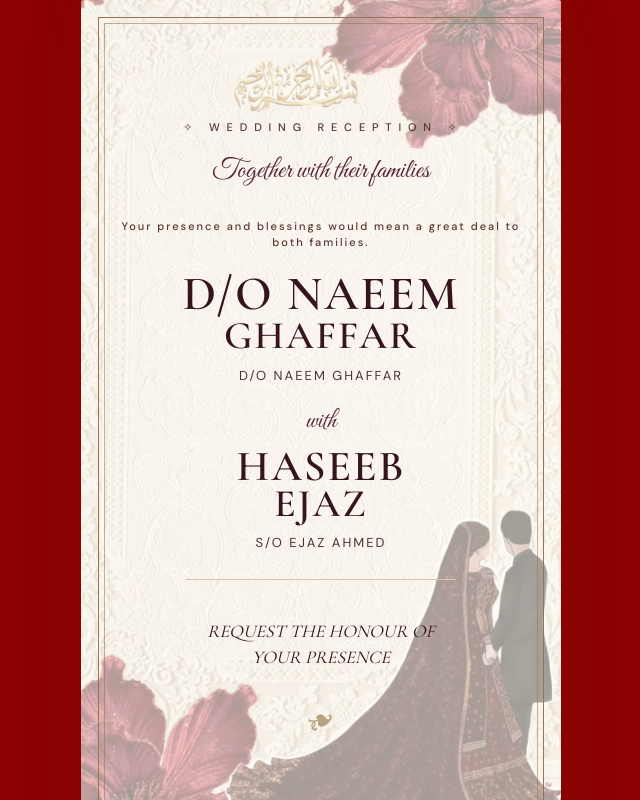
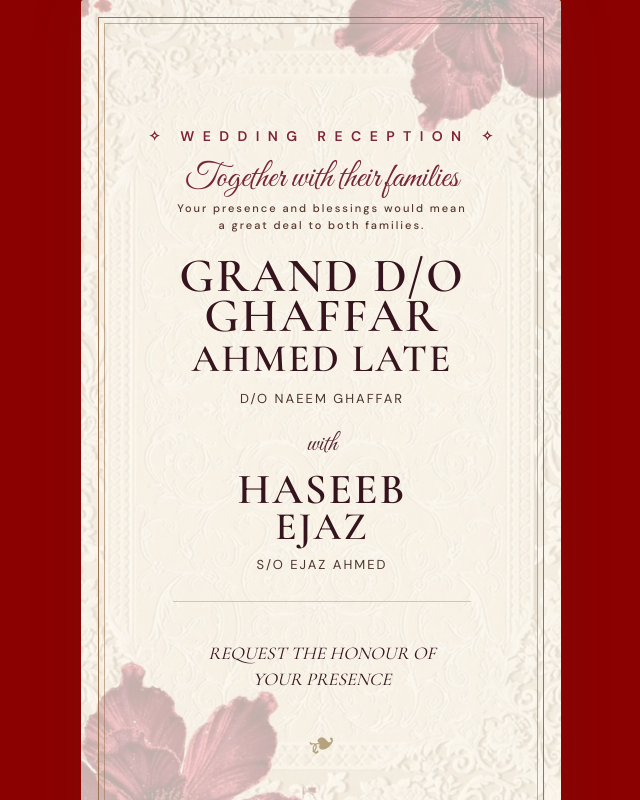
Before and after one commit to hamidmughal1827/wedding-invitation, a plain HTML site: page index.html in a window 1280 px wide. Both pictures are taken after a click on the button "Open wedding invitation". Shown: the part 25-825 px from the top of the page, without its empty margins (319-959 px from the left). Drawn offline with nearby package versions, Linux system fonts and the light colour scheme.

Commit message:
first commit

```diff
--- a/index.html
+++ b/index.html
@@ -19,7 +19,7 @@
         <span class="arabic">بِسْمِ اللّٰهِ الرَّحْمٰنِ الرَّحِيْمِ</span>
         <span class="seal">H <i>&</i> A</span>
         <span class="cover-kicker">WEDDING RECEPTION</span>
-        <span class="cover-names">D/O NAEEM GHAFFAR &amp; HASEEB EJAZ<br></span>
+        <span class="cover-names">GRAND D/O GHAFFAR AHMED &amp; HASEEB EJAZ<br></span>
       </button>
       <p class="tap-hint">T A P &nbsp; T O &nbsp; O P E N</p>
       <p class="cover-small">A celebration of love and togetherness</p>
@@ -30,7 +30,7 @@
         <div class="ornament">✧ &nbsp; W E D D I N G &nbsp; R E C E P T I O N &nbsp; ✧</div>
         <p class="script">Together with their families</p>
         <p class="small-caps">Your presence and blessings would mean a great deal to both families.</p>
-        <h1>D/O NAEEM<br><span>GHAFFAR</span></h1>
+        <h1>GRAND D/O GHAFFAR<br><span>AHMED LATE </span></h1>
         <p class="subline">D/O NAEEM GHAFFAR</p>
         <p class="script with">with</p>
         <h1 class="bride"> HASEEB<br><span>EJAZ</span></h1>
--- a/style.css
+++ b/style.css
@@ -3,7 +3,7 @@ html{scroll-behavior:smooth}body{margin:0;background:#8b0000;color:var(--ink);fo
 .invitation{width:min(100%,480px);margin:0 auto;background:var(--paper);min-height:100vh;overflow:hidden;box-shadow:0 0 55px #54493622}
 .cover-screen{min-height:100svh;display:flex;flex-direction:column;align-items:center;justify-content:center;position:relative;padding:30px 24px;background:#e4c45e url("background-cover.jpeg") center/cover no-repeat;overflow:hidden}
 .cover-glow{display:none}
-.envelope{position:relative;width:min(86%,340px);min-height:265px;border:1px solid #cdbd9c;background:linear-gradient(145deg,#f6f0e4,#e8ddc9);box-shadow:0 22px 35px #54452c24;display:flex;flex-direction:column;align-items:center;justify-content:center;padding:48px 15px 28px;cursor:pointer;color:var(--ink);transition:transform .7s,opacity .7s;z-index:1}
+.envelope{position:relative;width:min(78%,300px);min-height:230px;border:1px solid #cdbd9c;background:linear-gradient(145deg,#f6f0e4,#e8ddc9);box-shadow:0 22px 35px #54452c24;display:flex;flex-direction:column;align-items:center;justify-content:center;padding:36px 12px 20px;cursor:pointer;color:var(--ink);transform:translateY(clamp(-170px,-20vh,-125px));transition:transform .7s,opacity .7s;z-index:1}
 .envelope:before,.envelope:after{content:"";position:absolute;inset:0;pointer-events:none}
 .envelope:before{background:linear-gradient(145deg,transparent 49.7%,#c7b58e 50%,transparent 50.5%),linear-gradient(215deg,transparent 49.7%,#c7b58e 50%,transparent 50.5%);opacity:.75}
 .envelope-flap{position:absolute;top:-1px;left:0;width:100%;height:50%;background:linear-gradient(160deg,#f8f2e6,#e8ddc9);clip-path:polygon(0 0,100% 0,50% 100%);border-top:1px solid #d2c3a5;transform-origin:top;transition:transform .8s;z-index:2}
@@ -11,7 +11,7 @@ html{scroll-behavior:smooth}body{margin:0;background:#8b0000;color:var(--ink);fo
 .seal{position:absolute;top:43%;z-index:4;background:var(--green);color:#f6efdf;width:48px;height:48px;border-radius:50%;display:grid;place-items:center;font-family:Georgia,serif;font-size:14px;box-shadow:0 3px 8px #302b1f35}
 .seal i{font-style:normal;font-size:10px}.cover-kicker{font-size:9px;letter-spacing:3px;margin-top:9px;z-index:3;color:#867653}.cover-names{font-family:"Cormorant Garamond",serif;font-weight:700;letter-spacing:1.1px;font-size:16px;line-height:1.2;text-align:center;margin-top:7px;z-index:3}
 .tap-hint{z-index:1;color:#aa9c81;letter-spacing:4px;font-size:10px;margin:28px 0 0}.cover-small{position:absolute;bottom:30px;color:#a99b82;font-size:10px;letter-spacing:1px}
-.cover-screen.opening .envelope{transform:translateY(-45px) scale(1.08);opacity:0}.cover-screen.opening .envelope-flap{transform:rotateX(180deg)}
+.cover-screen.opening .envelope{transform:translateY(-170px) scale(1.08);opacity:0}.cover-screen.opening .envelope-flap{transform:rotateX(180deg)}
 .pages{display:none;opacity:0;transition:opacity .8s}.pages.visible{display:block;opacity:1}.page{min-height:100svh;padding:74px 32px 60px;display:flex;flex-direction:column;align-items:center;justify-content:center;text-align:center;position:relative;background:#e4c45e url("background-pages.jpeg") center/cover no-repeat;border-bottom:1px solid #e4d9c6}
 .hero-page{background:#e4c45e url("background-invitation.jpeg") center/cover no-repeat}
 .page:before{content:"";position:absolute;inset:17px;border:1px solid #d9c9a8;pointer-events:none}.page:after{content:"";position:absolute;inset:23px;border:1px solid #e6dac5;pointer-events:none}
@@ -35,7 +35,8 @@ h1,h2,h3{font-family:"Cormorant Garamond",Georgia,serif;font-weight:600}h1{font-
   color:var(--ink);
 }
 .cover-screen{
-  background-image:linear-gradient(rgba(58,18,28,.08),rgba(58,18,28,.08)),url("background-cover.jpeg");
+  background-image:linear-gradient(rgba(58,18,28,.08),rgba(58,18,28,.08)),url("background-couple.jpeg");
+  background-position:right center;
 }
 .hero-page{
   background-image:linear-gradient(rgba(255,251,243,.62),rgba(255,251,243,.62)),url("background-invitation.jpeg");
@@ -66,3 +67,45 @@ h1,h2,h3{font-family:"Cormorant Garamond",Georgia,serif;font-weight:600}h1{font-
   .countdown strong{font-size:28px}
   .small-caps,.ornament,.scratch-caption,.count-label{letter-spacing:1.5px}
 }
+
+.hero-page{
+  background-image:linear-gradient(rgba(255,251,243,.70),rgba(255,251,243,.70)),url("background-pages.jpeg");
+  background-size:cover;
+  background-position:center center;
+  background-repeat:no-repeat;
+  align-items:center;
+  padding-left:34px;
+}
+.hero-page>*{
+  width:min(72%,320px);
+}
+.hero-page>.ornament,.hero-page>.script:not(.with){
+  align-self:center;
+  position:relative;
+  top:30px;
+  width:100%;
+}
+.hero-page>.ornament{
+  color:#7d2436;
+  font-size:clamp(12px,2.8vw,14px);
+  font-weight:600;
+  letter-spacing:2.5px;
+  text-shadow:0 1px 7px rgba(255,251,243,.95);
+}
+.hero-page>.script:not(.with){
+  color:#772638;
+  font-size:clamp(30px,7vw,34px);
+  margin-top:10px;
+  text-shadow:0 1px 8px rgba(255,251,243,.95);
+}
+@media(max-width:380px){
+  .hero-page{padding-left:26px}
+  .hero-page>*{width:64%}
+  .hero-page h1{font-size:34px}
+  .hero-page h1 span{font-size:30px}
+}
+@media(max-width:360px){
+  .hero-page>*{width:75%}
+  .hero-page h1{font-size:32px}
+  .hero-page h1 span{font-size:28px}
+}
```
Also changed, not shown: background-couple.jpeg (added).
